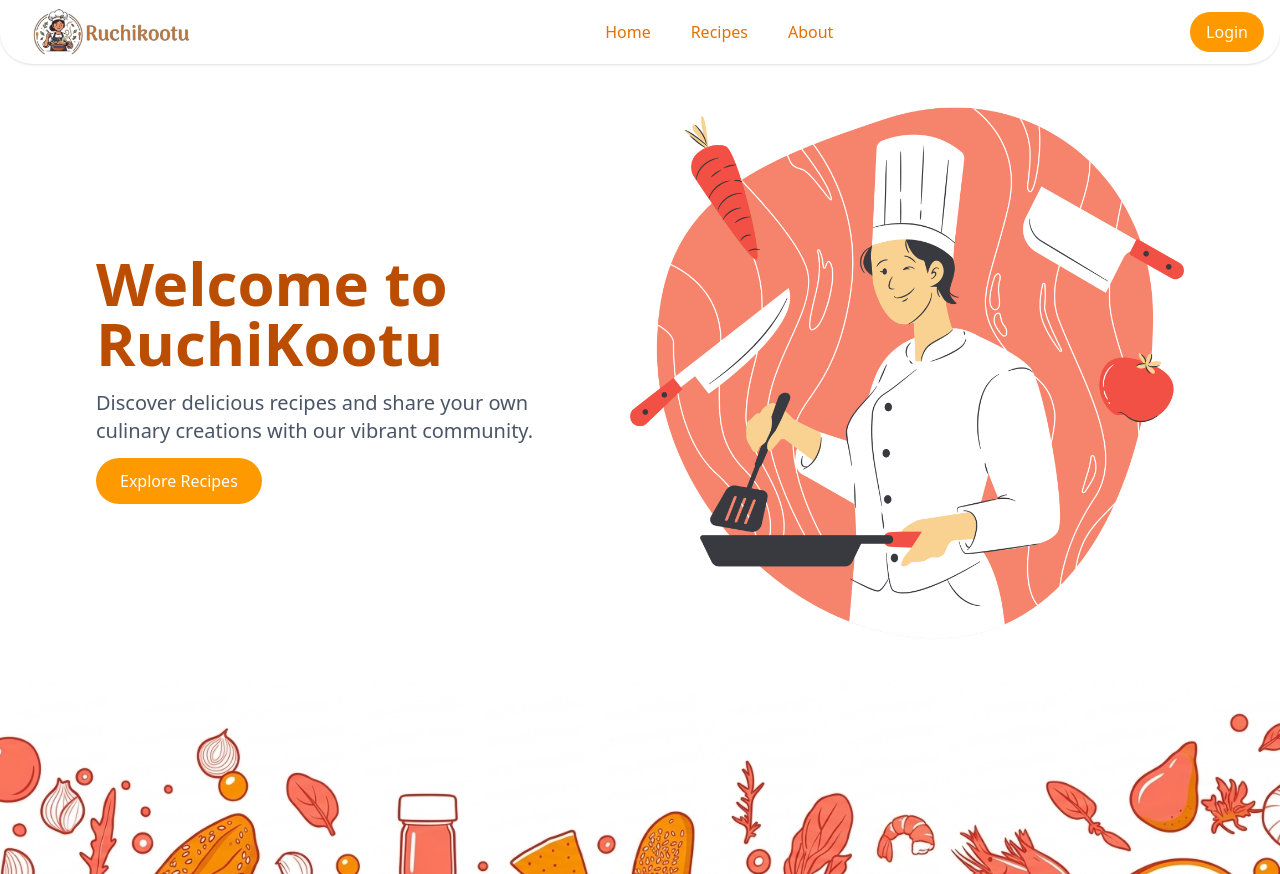
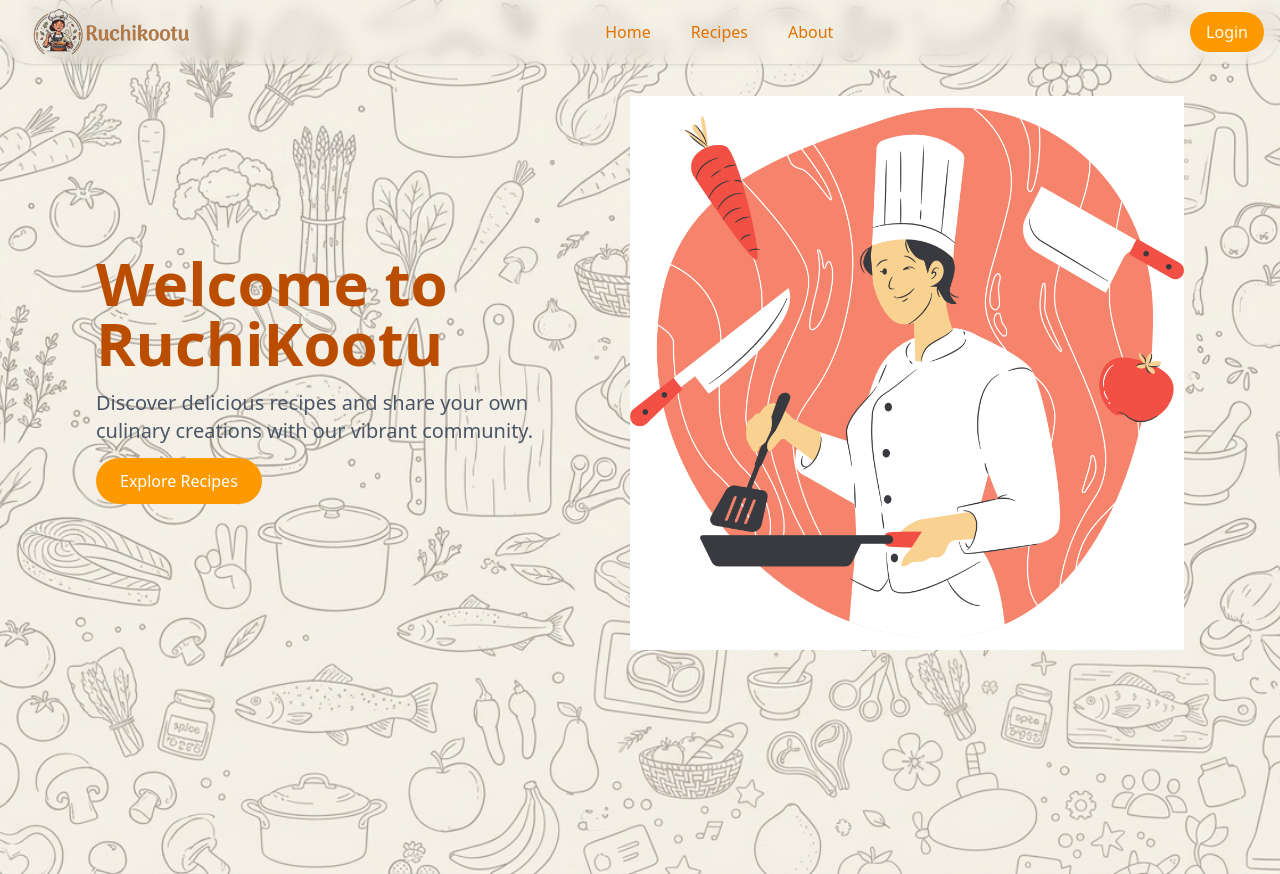
Before and after one commit to Kichu-mk/food-recipe, a React (Vite) app in the folder FRONTEND/: page / in a window 1280 px wide. Built offline with nearby package versions, Linux system fonts and the light colour scheme; no server answers.

Commit message:
bg changed

```diff
--- a/FRONTEND/src/App.jsx
+++ b/FRONTEND/src/App.jsx
@@ -22,6 +22,7 @@ const App = () => {
   return (
     <>
       <Toaster position="top-right"  />
+      <div className="bg-[url('/src/assets/about-bg.png')] bg-cover bg-center bg-fixed min-h-screen">
       {!hideNavBar && (
         <div className="w-full flex justify-center items-center">
           <NavBar />
@@ -30,6 +31,7 @@ const App = () => {
       <main className="w-full">
         <Router />
       </main>
+      </div>
     </>
   );
 }
```
